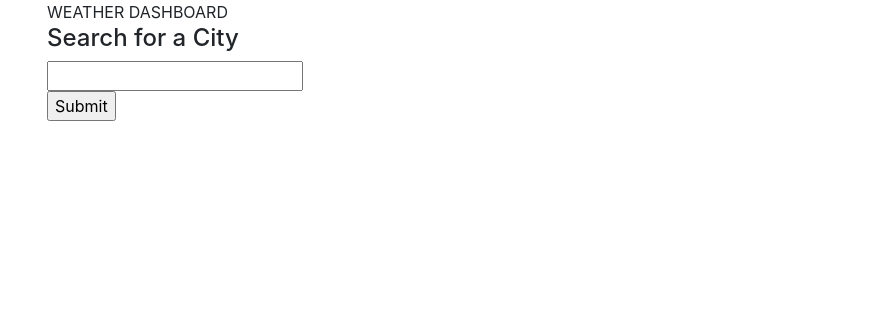
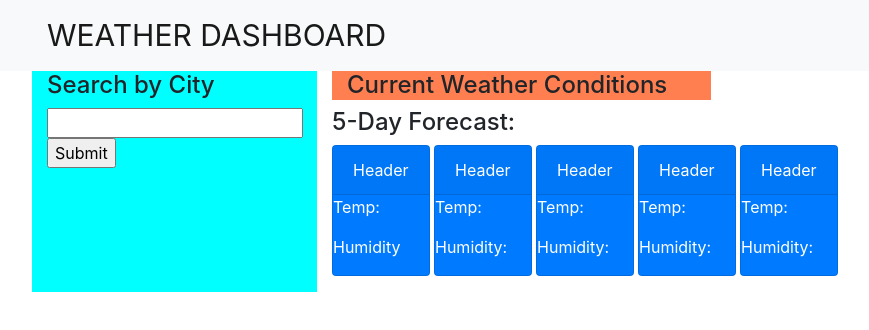
Before and after one commit to tshivers/weather-dashboard, a plain HTML site: page index.html in a window 1280 px wide. Shown: the whole page, without its empty margins (38-907 px from the left). Drawn offline with nearby package versions, Linux system fonts and the light colour scheme.

Commit message:
adding modified index.html, script.js styles.css

```diff
--- a/index.html
+++ b/index.html
@@ -1,44 +1,107 @@
 <!DOCTYPE html>
 <html lang="en">
+
 <head>
+    <!-- Required meta tags -->
     <meta charset="UTF-8">
     <meta name="viewport" content="width=device-width, initial-scale=1.0">
     <meta http-equiv="X-UA-Compatible" content="ie=edge">
-    <!-- Added bootstrap cdn for style functionality-->
+
+    <!-- Added Bootstrap CDN for style functionality-->
     <link rel="stylesheet" href="https://stackpath.bootstrapcdn.com/bootstrap/4.3.1/css/bootstrap.min.css"
     integrity="sha384-ggOyR0iXCbMQv3Xipma34MD+dH/1fQ784/j6cY/iJTQUOhcWr7x9JvoRxT2MZw1T" crossorigin="anonymous"/>
+
     <!-- Linked CSS -->
     <link rel="stylesheet" type="text/css" href="styles.css">
 
     <!-- Added jQuery CDN to load data from the openweathermap.org API -->
     <script src="https://ajax.googleapis.com/ajax/libs/jquery/3.4.1/jquery.min.js"></script>
 
+    <!-- Added moment.js for time/date referrence/functionality-->
+    <script src="https://cdnjs.cloudflare.com/ajax/libs/moment.js/2.24.0/moment.min.js"></script>
+
     <title>Weather Dashboard</title>
 </head>
 <body>
+    <!-- NAVBAR using Bootstrap Components -->
+        <nav class="navbar navbar-expand-lg navbar-light bg-light">
+            <div class="container">
+                <a class="navbar-brand" href="#">WEATHER DASHBOARD</a>
+            </div>
+        </nav>
+
+    <!-- LAYOUT using Bootstrap Grid-System -->
     <div class="container">
-        <div class="dashboard">WEATHER DASHBOARD</div>
+        <!-- Rows (!! Up to 12 units !!) added for City Search, Current Weather Conditions, and 5-Day Forecast -->
+        <div class="row">
+            <div class="col-3 bg-city">
+                <h4>Search by City</h4>
+                <!-- div form to input city -->
+                <form id="city-form">
+                    <div><input type="text" id="city-name"></div>
+                    <div><input type="submit"></div>
+                </form>
+            </div>
 
-        <div class="citySearch">
-            <h4>Search for a City</h4>
-             <!-- <form class="city-search" action="/action_page.php">
-                <input type="text" placeholder="Enter City..." name="search">
-                <button type="submit"><i class="fa fa search"></i></button>
-            </form>
-        </div> -->
-        <div id="weather">
-        <div id="description"></div>
-        <div id="temp"></div>
+            <div id="show"></div>
+    <div>
+        <div class="container">
+            <div class="col-9 weather-conditions">
+                <h4>Current Weather Conditions</h4>
+                <div id="city"></div>
+                <div id="date"></div>
+                <div id="description"></div>
+                <div id="icon"></div>
+                <div id="temp"></div>
+                <div id="humidity"></div>
+                <div id="speed"></div>
+                <div id="index"></div>
+            </div>
+        </div>
+        <!-- Used Bootstrap CARDS to create 5-day forecast -->
+        <div class="container-fluid">
+            <h4>
+                5-Day Forecast:
+            </h4>
+            <div class="card text-white bg-primary mb-3" style="max-width: 9rem;">
+                <div class="card-header">Header</div>
+                <div class="day-1">
+                    <p class="temp">Temp:</p>
+                    <p class="humidity">Humidity</p>
+                </div>
+        </div>
+            <div class="card text-white bg-primary mb-3" style="max-width: 9rem;">
+                <div class="card-header">Header</div>
+                <div class="day-2">
+                    <p class="temp">Temp:</p>
+                    <p class="humidity">Humidity:</p>
+                </div>
+        </div>
+            <div class="card text-white bg-primary mb-3" style="max-width: 9rem;">
+                <div class="card-header">Header</div>
+                <div class="day-3">
+                    <p class="temp">Temp:</p>
+                    <p class="humidity">Humidity:</p>
+                </div>
         </div>
 
-        <!-- div form to input city-->
-        <div>
-            <form id="city-form">
-                <div><input type="text" id="city-name"></div>
-                <div><input type="submit"></div>
-             </form>
-       </div>
-    <!-- Weather Dashboard functionality in Steps -->
+        <div class="card text-white bg-primary mb-3" style="max-width: 9rem;">
+                <div class="card-header">Header</div>
+                <div class="day-4">
+                    <p class="temp">Temp:</p>
+                    <p class="humidity">Humidity:</p>
+                </div>
+        </div>
+
+        <div class="card text-white bg-primary mb-3" style="max-width: 9rem;">
+                <div class="card-header">Header</div>
+                <div class="day-5">
+                    <p class="temp">Temp:</p>
+                    <p class="humidity">Humidity:</p>
+                </div>
+        </div>
+
+    <!-- Weather Dashboard functionality in Steps: -->
     <!-- Step 1: Used and removed $(document).ready(() {} within the script tag below to test page funtionality of jQuery event and call functions -->
     <!-- Step 2: event.preventDefault added to submit button to prevent the default behavior of the page or the reloading of page(s) -->
     <!-- Step 3: After adding event.preventDefault(), as a form handler used JS to create var to get value e.g. city element -->
@@ -53,18 +116,17 @@
 
         function getWeather(city){
             $.get("http://api.openweathermap.org/data/2.5/weather?q="+city+"&appid=d11771b7ba65e99baa089a03cbd1362b", function(data){
-                console.log(data);
+
+                $("#city").html(data.main.name);
                 $("#description").html(data.weather[0].description);
+                $("#icon").html(data.weather[0].icon+".png");
                 $("#temp").html(data.main.temp);
+                $("#humidity").html(data.main.humidity);
+                $("#speed").html(data.wind.speed);
         })
+
         }
 
-
     </script>
-    <!-- Added moment.js for time/date referrence/functionality-->
-    <script src="https://cdnjs.cloudflare.com/ajax/libs/moment.js/2.24.0/moment.min.js"></script>
-
-
-
 </body>
 </html>
--- a/styles.css
+++ b/styles.css
@@ -0,0 +1,21 @@
+.navbar-brand {
+   font-size: 30px;
+   font-weight:
+
+}
+
+.bg-city {
+    background-color: aqua;
+}
+
+.weather-conditions {
+    background-color: coral;
+}
+
+.forecast {
+    background-color: lightgrey;
+}
+
+.card {
+    display: inline-block;
+}
```
Also changed, not shown: script.js (+7 -0 lines).
